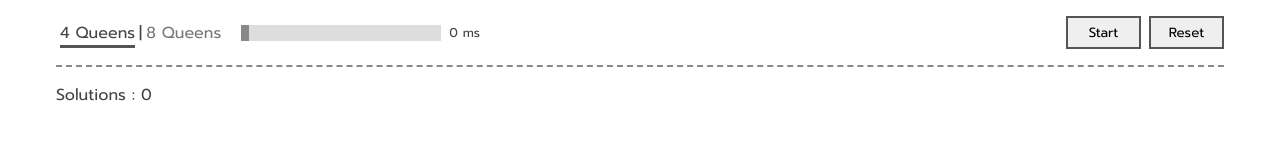
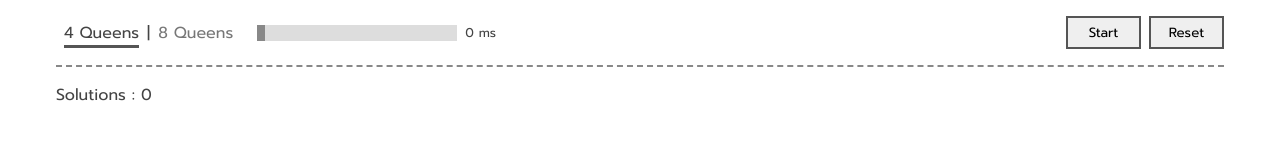
Before and after one commit to RitamChakraborty/n_queen_visualization, a React (Vite) app: page / in a window 1280 px wide. Shown: the top 160 px of the page. Built offline with nearby package versions, Linux system fonts and the light colour scheme.

Commit message:
Increase QueenSelector middle gap

```diff
--- a/src/components/queen-selector/QueenSelector.css
+++ b/src/components/queen-selector/QueenSelector.css
@@ -6,7 +6,7 @@
     background: none;
     border: none;
     outline: none;
-    padding: 0 0.25rem;
+    padding: 0 0.5rem;
     font-size: var(--small-font-size);
     cursor: pointer;
     color: var(--unselected-color);
```
